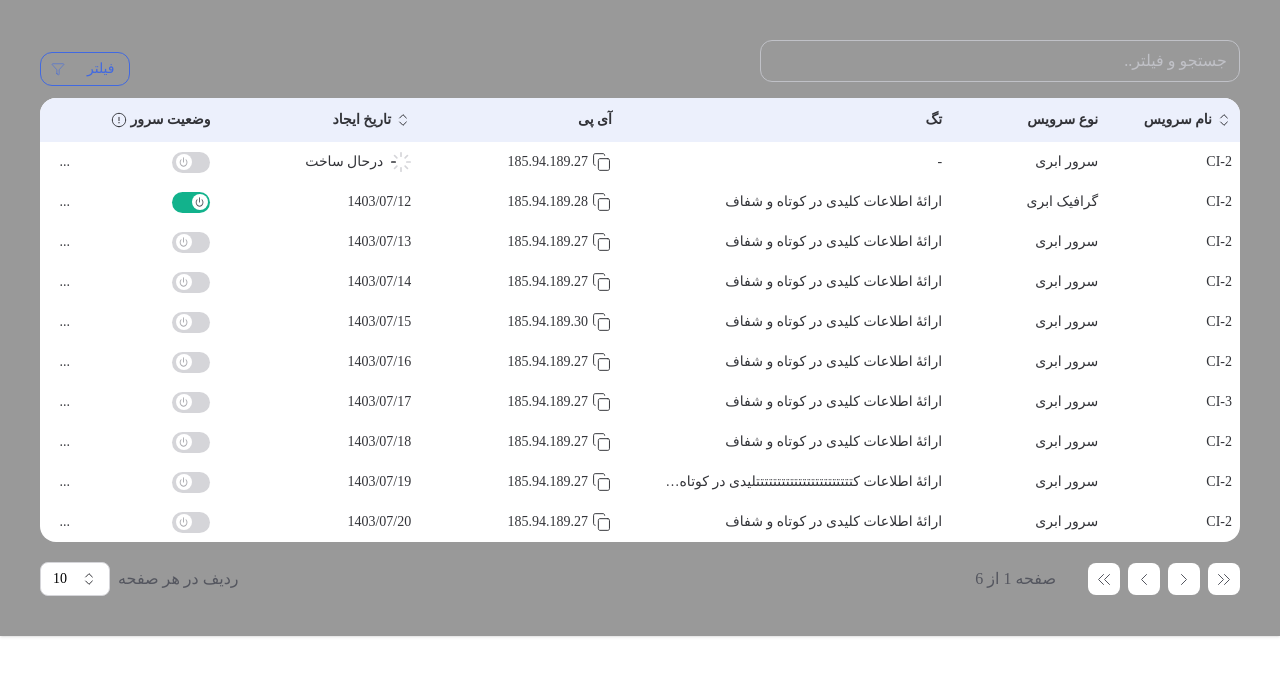
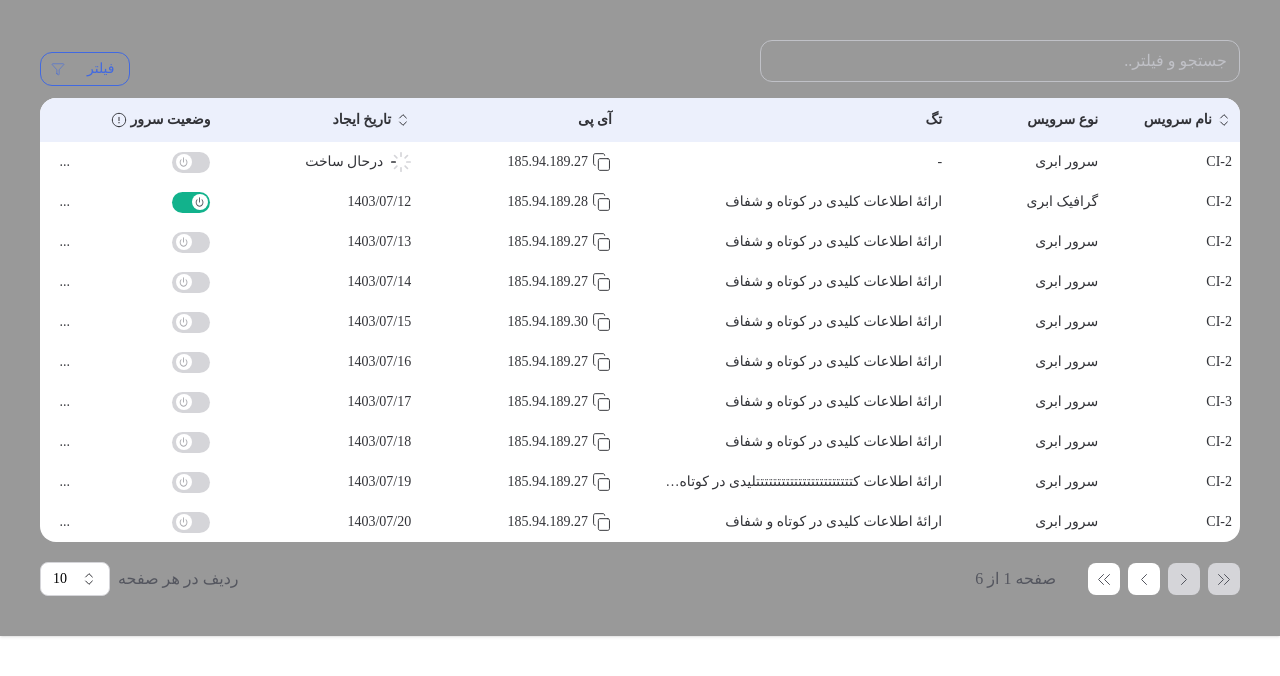
Before and after one commit to ELAZNZ/git-data-table-test, a Next.js app: page / in a window 1280 px wide. Shown: the top 676 px of the page. Built offline with nearby package versions, Linux system fonts and the light colour scheme; a web font is replaced by a local one.

Commit message:
fix pagination disabled colors

```diff
--- a/app/components/Pagination.tsx
+++ b/app/components/Pagination.tsx
@@ -26,8 +26,8 @@ export default function Pagination({
         <div className="flex items-center gap-2 ml-8">
           <button
             onClick={() => setCurrentPage(Math.max(currentPage - 2, 1))}
-            disabled={currentPage === 1}
-            className="w-8 h-8 rounded-lg bg-white flex items-center justify-center"
+            disabled={currentPage <= 2}
+            className="w-8 h-8 rounded-lg bg-white flex items-center justify-center cursor-pointer disabled:bg-[#D5D5D9] disabled:cursor-not-allowed"
           >
             <Image src={rightArrow} alt="" />
             <Image src={rightArrow} alt="" />
@@ -36,7 +36,7 @@ export default function Pagination({
           <button
             onClick={() => setCurrentPage(Math.max(currentPage - 1, 1))}
             disabled={currentPage === 1}
-            className="w-8 h-8 rounded-lg bg-white flex items-center justify-center"
+            className="w-8 h-8 rounded-lg bg-white flex items-center justify-center cursor-pointer disabled:bg-[#D5D5D9] disabled:cursor-not-allowed"
           >
             <Image src={rightArrow} alt="" />
           </button>
@@ -46,7 +46,7 @@ export default function Pagination({
               setCurrentPage(Math.min(currentPage + 1, totalPages))
             }
             disabled={currentPage === totalPages}
-            className="w-8 h-8 rounded-lg bg-white flex items-center justify-center"
+            className="w-8 h-8 rounded-lg bg-white flex items-center justify-center cursor-pointer disabled:bg-[#D5D5D9] disabled:cursor-not-allowed"
           >
             <Image src={leftArroW} alt="" />
           </button>
@@ -55,8 +55,8 @@ export default function Pagination({
             onClick={() =>
               setCurrentPage(Math.min(currentPage + 2, totalPages))
             }
-            disabled={currentPage === totalPages}
-            className="w-8 h-8 rounded-lg bg-white flex items-center justify-center"
+            disabled={currentPage >= totalPages - 1}
+            className="w-8 h-8 rounded-lg bg-white flex items-center justify-center cursor-pointer disabled:bg-[#D5D5D9] disabled:cursor-not-allowed"
           >
             <Image src={leftArroW} alt="" />
             <Image src={leftArroW} alt="" />
```
